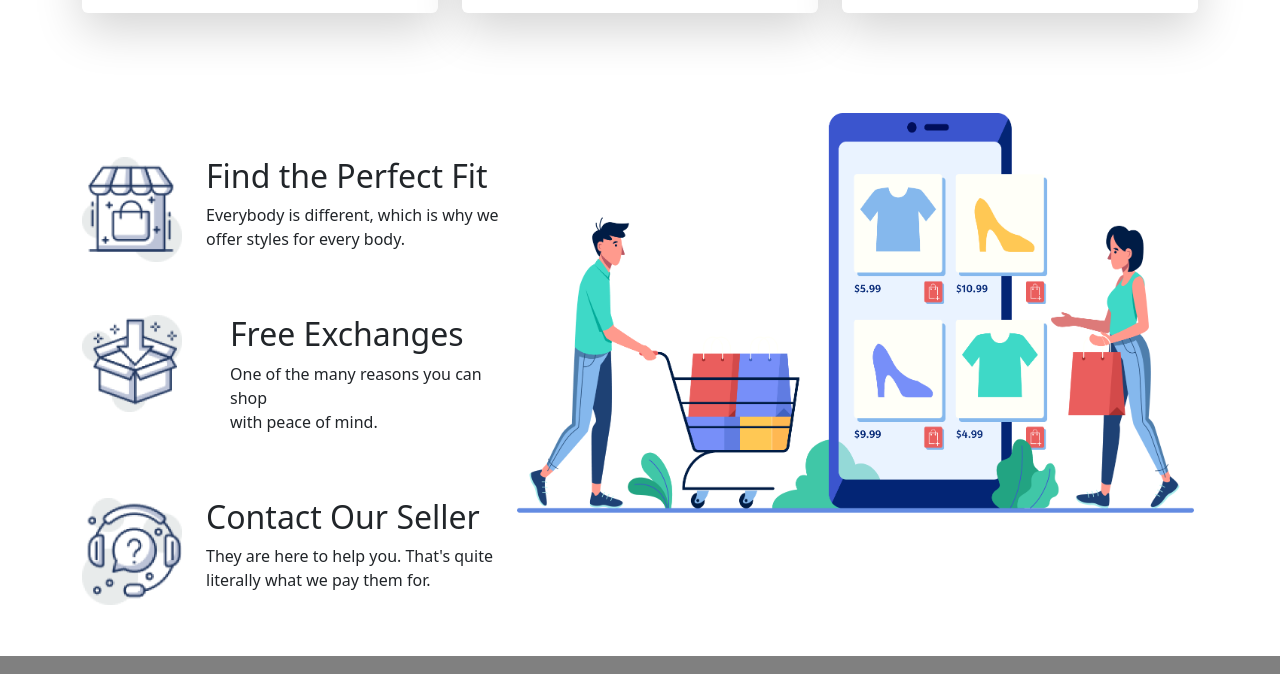
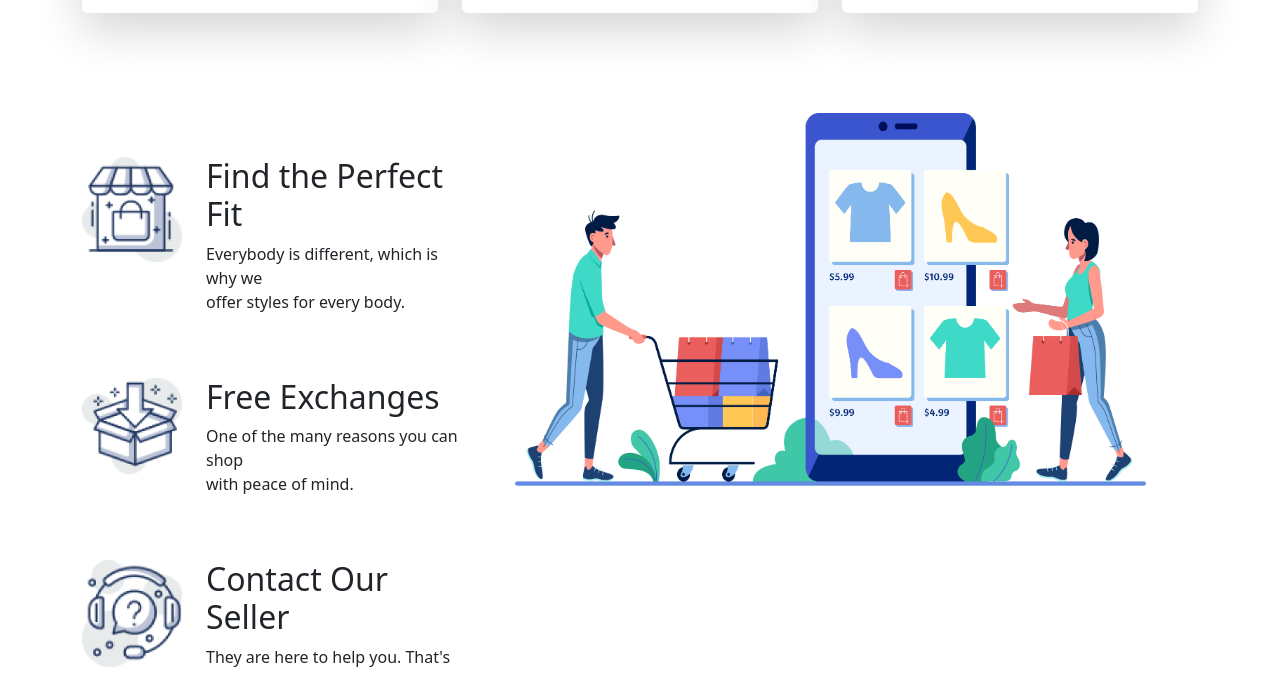
Before and after one commit to sarequlb/penguin-fashion, a plain HTML site: page index.html in a window 1280 px wide. Shown: the part 1866-2540 px from the top of the page. Drawn offline with nearby package versions, Linux system fonts and the light colour scheme.

Commit message:
added all

```diff
--- a/index.html
+++ b/index.html
@@ -164,7 +164,7 @@
               </p>
             </div>
           </div>
-          <div class="d-flex gap-5 mt-5">
+          <div class="d-flex gap-4 mt-5">
             <div>
               <img src="icons/image 13.png" alt="" width="100" />
             </div>
@@ -189,7 +189,7 @@
             </div>
           </div>
         </div>
-        <div>
+        <div class="mx-5">
           <img class="img-thumbnail border border-0" src="icons/XMLID 1.png" alt="" width="700" />
         </div>
       </div>
```
